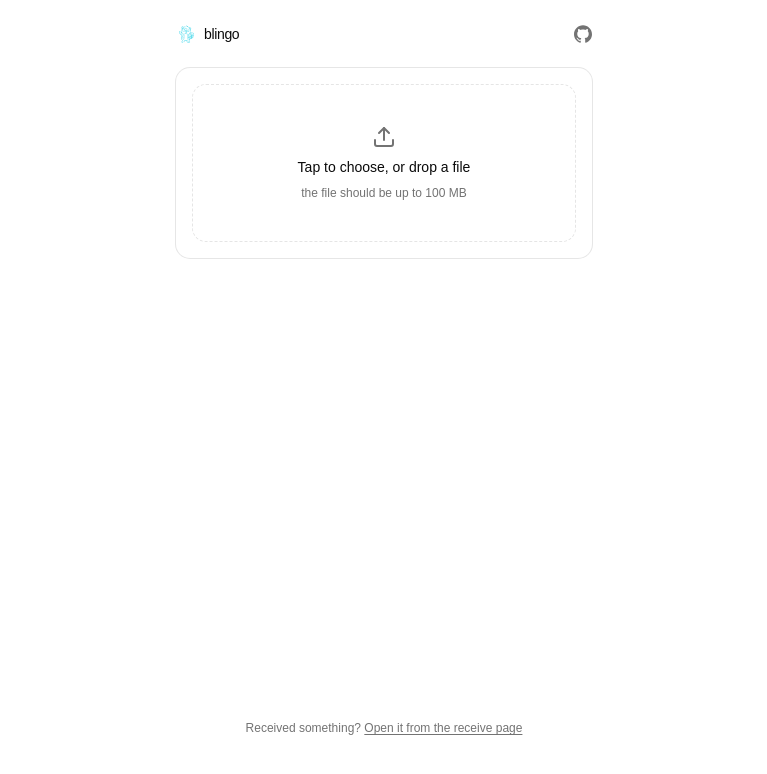
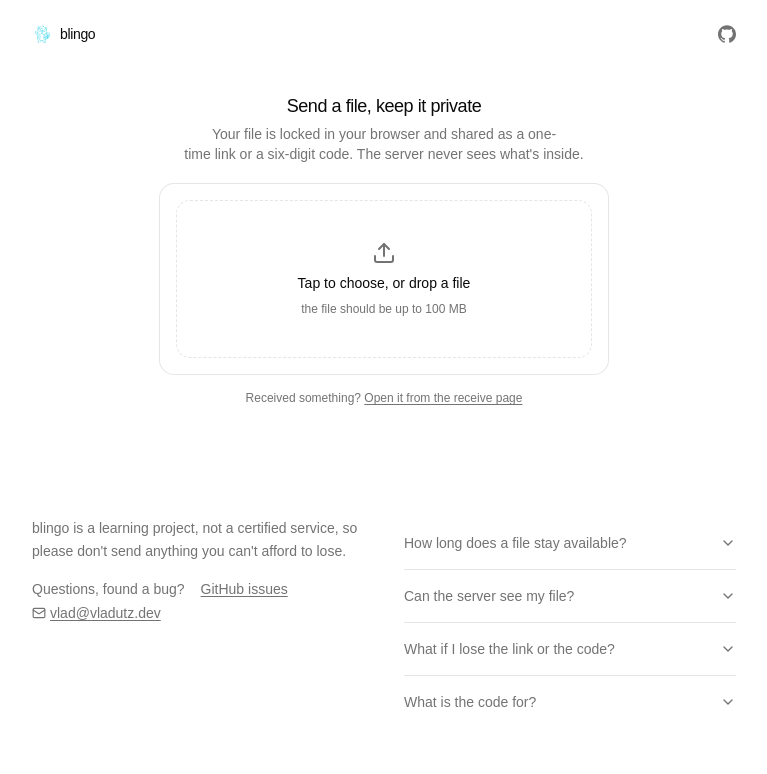
Before and after one commit to vlad6tz/blingo, a React (Vite) app in the folder web/: page / in a window 1280 px wide. Shown: the top 774 px of the page, without its empty margins (256-1023 px from the left). Built offline with nearby package versions, Linux system fonts and the light colour scheme; no server answers.

Commit message:
feat(ui): add the intro above the card

```diff
--- a/web/src/pages/UploadPage.tsx
+++ b/web/src/pages/UploadPage.tsx
@@ -18,6 +18,7 @@ import { Card, CardContent } from "@/components/ui/card";
 import { Input } from "@/components/ui/input";
 import { Progress } from "@/components/ui/progress";
 import { SiteHeader } from "@/components/site-header";
+import { SiteFooter } from "@/components/site-footer";
 import { cryptoAvailable, copyToClipboard, formatBytes } from "@/lib/browser";
 
 export function UploadPage() {
@@ -52,10 +53,21 @@ export function UploadPage() {
   };
 
   return (
-    <div className="mx-auto flex min-h-dvh w-full max-w-md flex-col px-4 pt-6 pb-16">
+    <div className="mx-auto flex min-h-dvh w-full max-w-md flex-col px-4 pt-6 pb-16 md:max-w-3xl md:px-8">
       <SiteHeader />
 
-      <Card className="my-auto mt-6">
+      <div className="mt-12">
+        <div className="mb-5 space-y-1 text-center">
+          <h1 className="text-lg font-medium tracking-tight">
+            Send a file, keep it private
+          </h1>
+          <p className="text-sm text-balance text-muted-foreground">
+            Your file is locked in your browser and shared as a one-time link
+            or a six-digit code. The server never sees what's inside.
+          </p>
+        </div>
+
+      <Card className="md:mx-auto md:w-full md:max-w-md">
         <CardContent className="space-y-4">
           {!cryptoAvailable() ? (
             <Alert variant="destructive">
@@ -198,6 +210,7 @@ export function UploadPage() {
           )}
         </CardContent>
       </Card>
+      </div>
 
       <p className="mt-4 text-center text-xs text-muted-foreground">
         Received something?{" "}
@@ -205,6 +218,8 @@ export function UploadPage() {
           Open it from the receive page
         </Link>
       </p>
+
+      <SiteFooter />
     </div>
   );
 }
```
